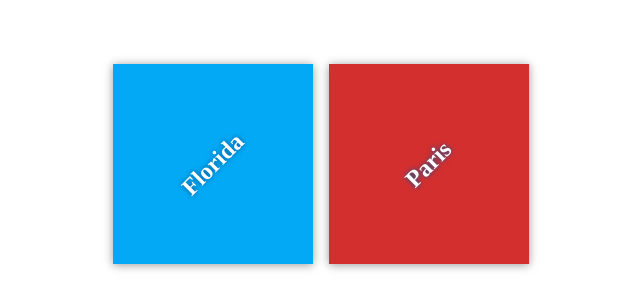
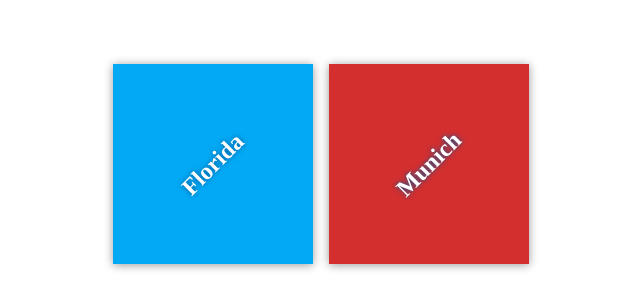
Before and after one commit to Hgnis-Raknahs/my-travel-plans, a plain HTML site: page index.html in a window 1280 px wide. Shown: the part 236-544 px from the top of the page, 319-959 px from the left. Drawn offline with Linux system fonts and the light colour scheme.

Commit message:
Change heading name

```diff
--- a/index.html
+++ b/index.html
@@ -15,7 +15,7 @@
             </div>
 
             <div class="destination" id="paris">
-                <h2>Paris</h2>
+                <h2>Munich</h2>
             </div>
         </div>
     </div>
```
